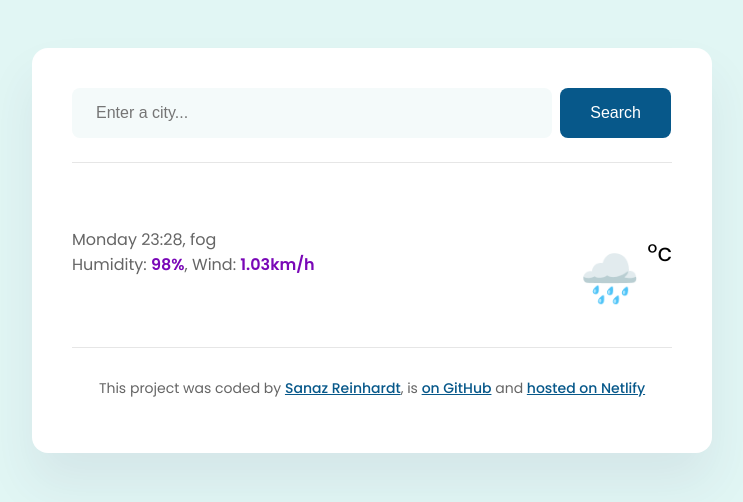
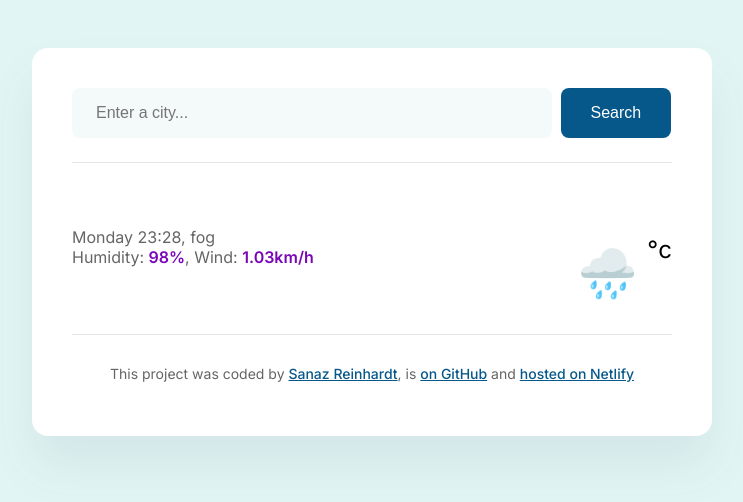
Before and after one commit to Sanaz-RH/weather-app-sanaz, a plain HTML site: page index.html in a window 1280 px wide. Shown: the whole page, without its empty margins (268-1011 px from the left). Drawn offline with nearby package versions, Linux system fonts and the light colour scheme; no server answers.

Commit message:
Restyled the font family

```diff
--- a/index.html
+++ b/index.html
@@ -8,8 +8,14 @@
     <link rel="preconnect" href="https://fonts.gstatic.com" crossorigin />
     <link rel="preconnect" href="https://fonts.googleapis.com" />
     <link rel="preconnect" href="https://fonts.gstatic.com" crossorigin />
+    <link rel="preconnect" href="https://fonts.googleapis.com" />
+    <link rel="preconnect" href="https://fonts.gstatic.com" crossorigin />
+    <link rel="preconnect" href="https://fonts.googleapis.com" />
+    <link rel="preconnect" href="https://fonts.gstatic.com" crossorigin />
+    <link rel="preconnect" href="https://fonts.googleapis.com" />
+    <link rel="preconnect" href="https://fonts.gstatic.com" crossorigin />
     <link
-      href="https://fonts.googleapis.com/css2?family=Poppins:ital,wght@0,100;0,200;0,300;0,400;0,500;0,600;0,700;0,800;0,900;1,100;1,200;1,300;1,400;1,500;1,600;1,700;1,800;1,900&family=Roboto:ital,wght@0,100;0,300;0,400;0,500;0,700;0,900;1,100;1,300;1,400;1,500;1,700;1,900&display=swap"
+      href="https://fonts.googleapis.com/css2?family=Inter:ital,opsz,wght@0,14..32,100..900;1,14..32,100..900&display=swap"
       rel="stylesheet"
     />
     <script src="https://cdn.jsdelivr.net/npm/axios@1.6.7/dist/axios.min.js"></script>
--- a/styles.css
+++ b/styles.css
@@ -1,6 +1,6 @@
 body {
   background-color: #e1f6f4;
-  font-family: "Poppins", serif;
+  font-family: "Inter", serif;
 }
 
 header {
@@ -14,6 +14,7 @@ footer {
   font-size: 14px;
   text-align: center;
   color: rgb(101, 101, 101);
+  font-weight: 400;
 }
 
 a {
@@ -84,9 +85,9 @@ main {
 }
 
 .weather-temperature {
-  font-size: 84px;
+  font-size: 80px;
   font-weight: 600;
-  margin-left: 8px;
+  margin-left: 10px;
 }
 
 .weather-unit {
```
